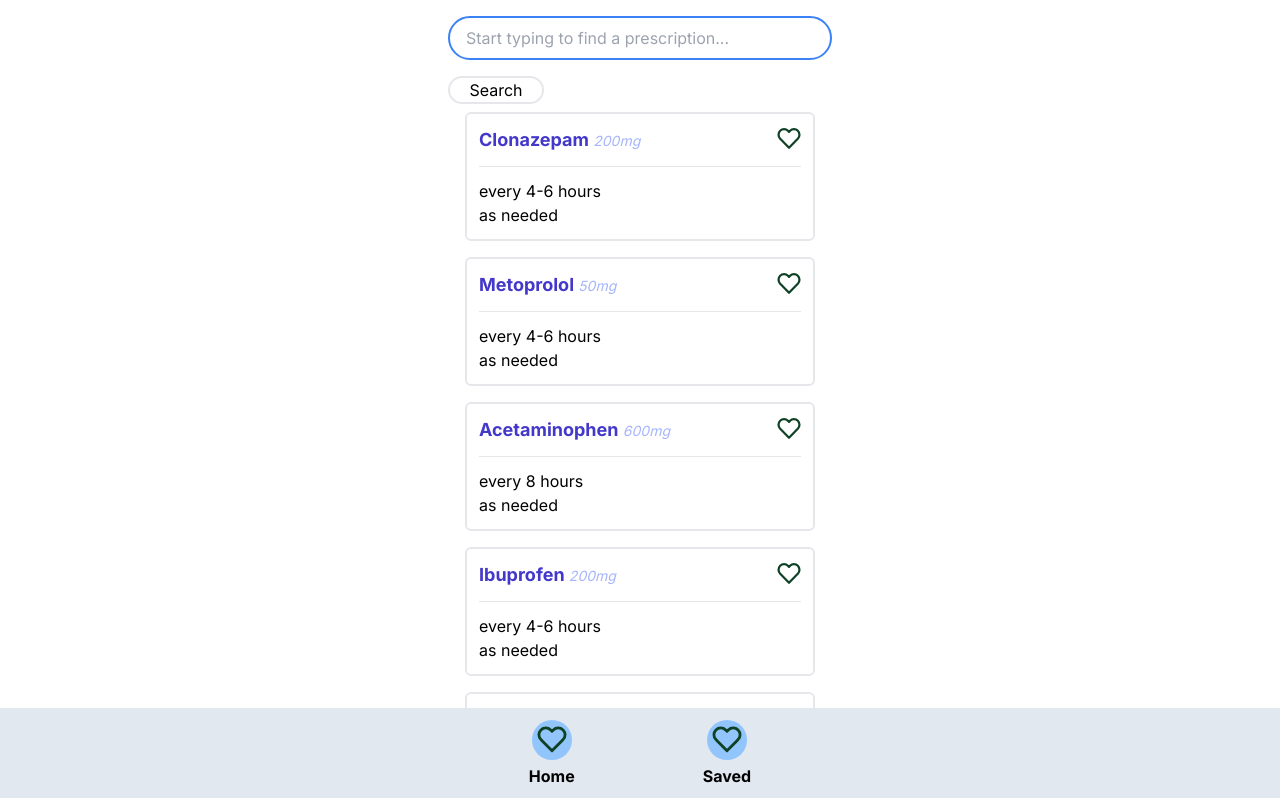
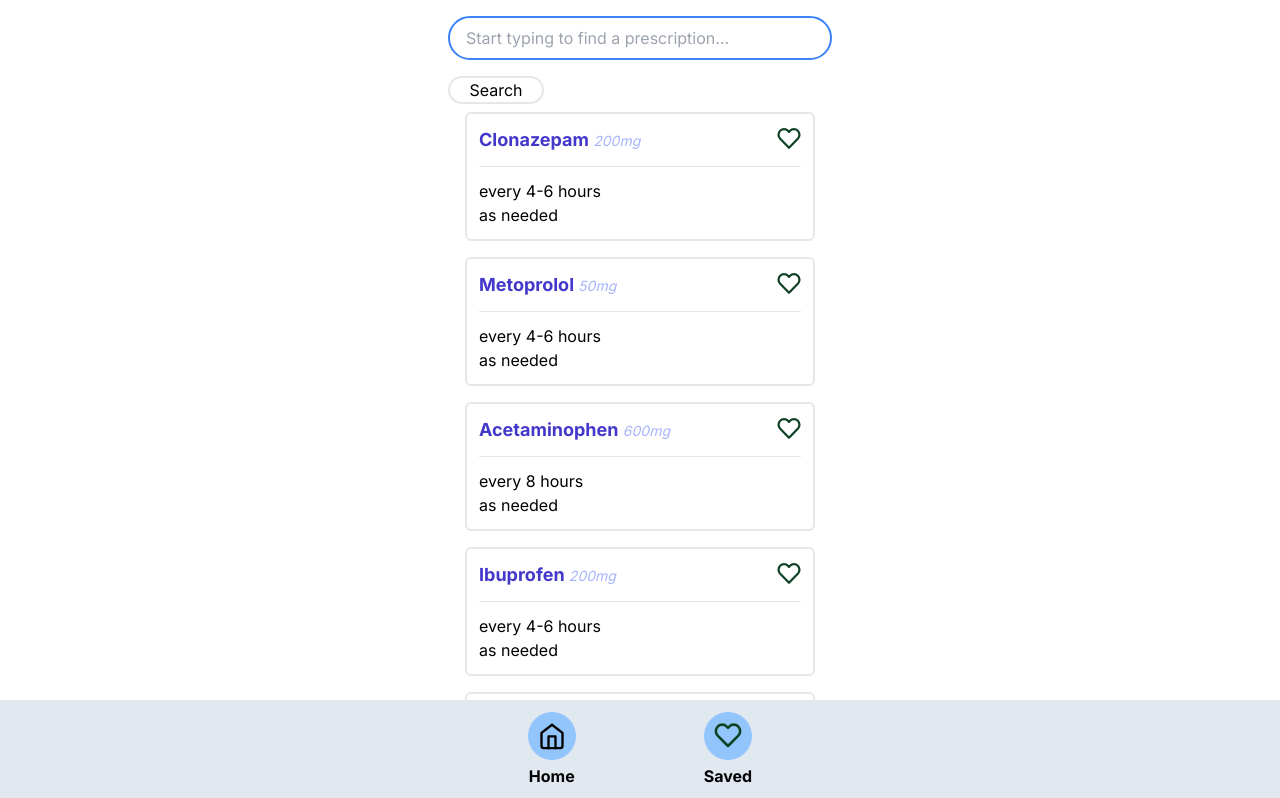
Before and after one commit to melawong/medicine-cabinet, a Next.js app: page / in a window 1280 px wide. Shown: the top 798 px of the page. Built offline with nearby package versions, Linux system fonts and the light colour scheme.

Commit message:
update home icon and minor styling

```diff
--- a/components/Footer.tsx
+++ b/components/Footer.tsx
@@ -1,28 +1,20 @@
 import React from "react";
 import IconCircleBorder from "./IconCircleBorder";
-import { SMALL_HEART } from "@/models/icon";
+import { HOME_ICON, SMALL_HEART } from "@/models/icon";
 
 export default function Footer() {
   return (
     <div className="fixed inset-x-0 bottom-0 flex flex-row justify-center p-3 gap-32 bg-slate-200 w-screen h-130">
       <div className="flex flex-col items-center">
         <a href={"/"}>
-          <IconCircleBorder
-            icon={SMALL_HEART}
-            backgroundColor="bg-blue-300"
-            size="medium"
-          />{" "}
+          <IconCircleBorder icon={HOME_ICON} backgroundColor="bg-blue-300" />{" "}
         </a>
         <div className="font-bold mt-1">Home</div>
       </div>
 
       <div className="flex flex-col items-center">
         <a href={"/saved-prescriptions"}>
-          <IconCircleBorder
-            icon={SMALL_HEART}
-            backgroundColor="bg-blue-300"
-            size="medium"
-          />
+          <IconCircleBorder icon={SMALL_HEART} backgroundColor="bg-blue-300" />
         </a>
         <div className="font-bold mt-1">Saved</div>
       </div>
--- a/components/IconCircleBorder.tsx
+++ b/components/IconCircleBorder.tsx
@@ -14,9 +14,9 @@ export default function IconCircleBorder({
   return (
     <>
       <div
-        className={`flex flex-auto rounded-full justify-center size-10 ${backgroundColor}`}
+        className={`flex flex-auto rounded-full justify-center size-12 p-2 ${backgroundColor}`}
       >
-        <Image src={icon.path} alt={icon.description} height={30} width={30} />
+        <Image src={icon.path} alt={icon.description} height={28} width={28} />
       </div>
     </>
   );
--- a/models/icon.ts
+++ b/models/icon.ts
@@ -12,3 +12,8 @@ export const SMALL_HEART_FILLED: Icon = {
   path: "/images/small_heart-filled.svg",
   description: "a small heart -- filled",
 };
+
+export const HOME_ICON: Icon = {
+  path: "/images/home_icon.svg",
+  description: "a small house",
+};
```
Also changed, not shown: public/images/home_icon.svg (added).
